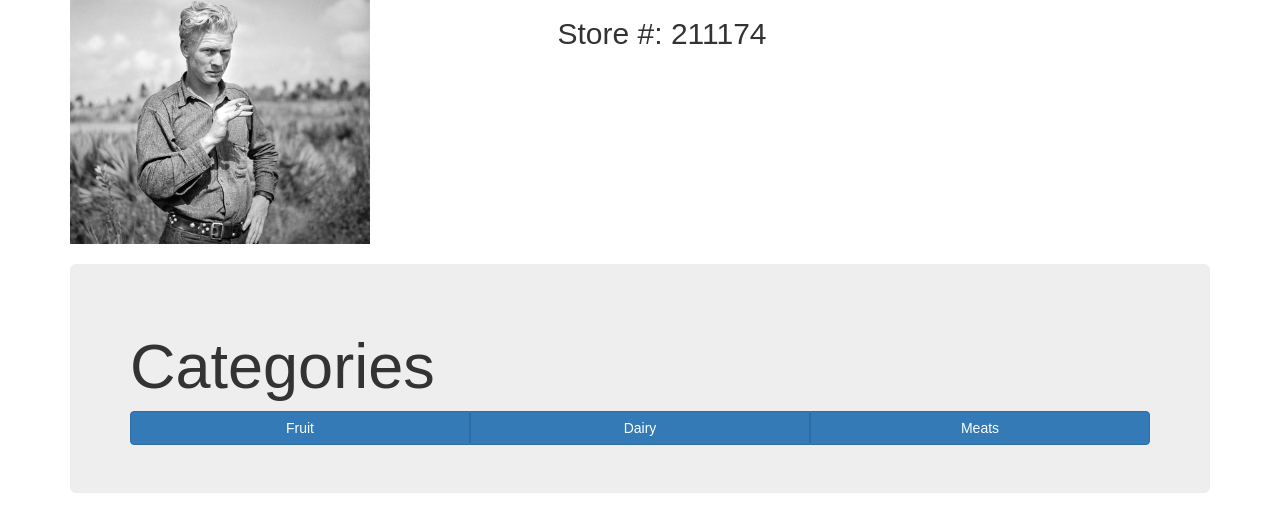
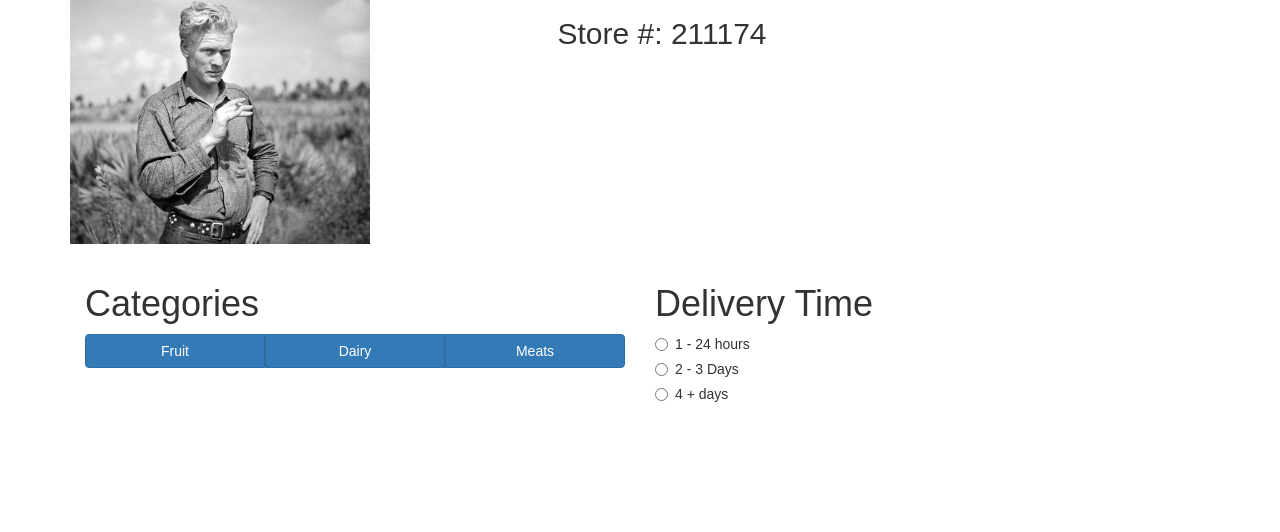
Before and after one commit to zach-col/food-chain, a plain HTML site: page market.html in a window 1280 px wide. Shown: the part 116-648 px from the top of the page. Drawn offline with nearby package versions, Linux system fonts and the light colour scheme; a web font is replaced by a local one.

Commit message:
updated logo and market

```diff
--- a/market.html
+++ b/market.html
@@ -90,16 +90,29 @@
 
         </div> <!-- end of row -->
 
-        <div class="jumbotron">
+          <div class="col-lg-6">
           <h1>Categories</h1>
 	   <div class="btn-group btn-group-justified">
 	     <a href="#" class="btn btn-primary">Fruit</a>
 	     <a href="#" class="btn btn-primary">Dairy</a>
 	     <a href="#" class="btn btn-primary">Meats</a>
            </div>
+          </div>
 
+
+
+      <div class="col-lg-6">
+        <h1>Delivery Time</h1>
+        <div class="radio">
+          <label><input type="radio" name="optradio">1 - 24 hours</label>
         </div>
-
+        <div class="radio">
+          <label><input type="radio" name="optradio">2 - 3 Days</label>
+        </div>
+        <div class="radio">
+          <label><input type="radio" name="optradio">4 + days</label>
+        </div>
+      </div>
 
 
       </div> <!-- end of container -->
```
Also changed, not shown: index.html (+1 -1 lines).
